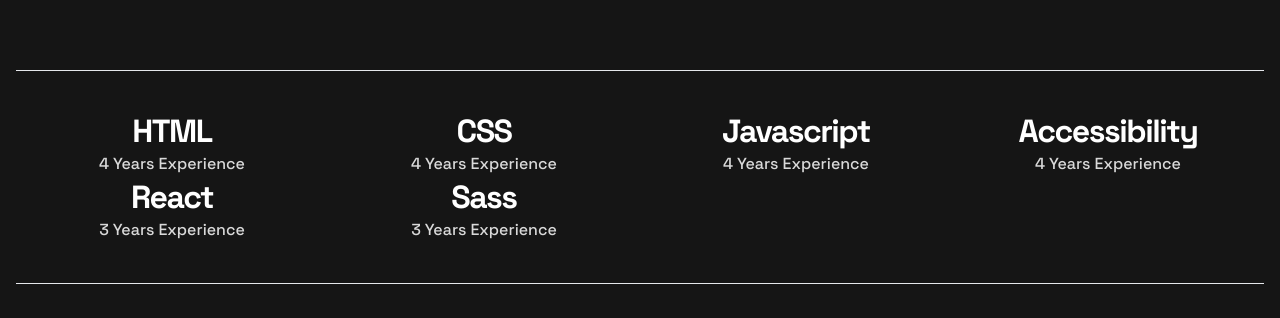
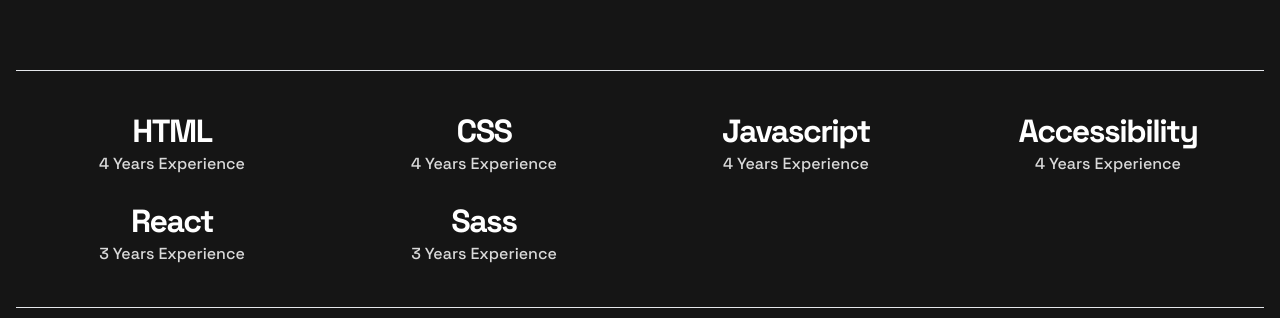
Before and after one commit to jcccc4/single-page-developer-portfolio, a Next.js app: page / in a window 1280 px wide. Shown: the part 634-952 px from the top of the page. Built offline with nearby package versions, Linux system fonts and the light colour scheme.

Commit message:
Ëdit the gap for the skills section

```diff
--- a/src/app/globals.css
+++ b/src/app/globals.css
@@ -28,7 +28,7 @@
     @apply font-bold tracking-[-1.5px] text-skills;
   }
   .skillGrid {
-    @apply grid grid-cols-skills grid-rows-skills border-y  mx-4 my-20 py-10  text-center;
+    @apply grid grid-cols-skills grid-rows-skills gap-y-6 border-y  mx-4 my-20 py-10  text-center;
   }
 
   .skill > p {
```
